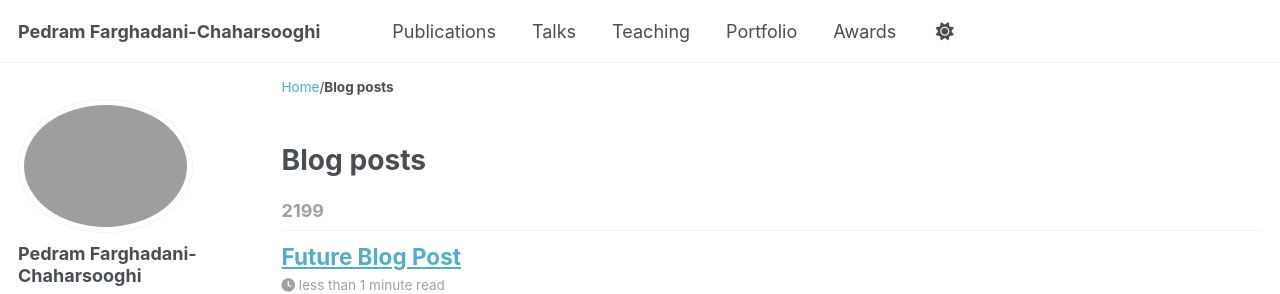
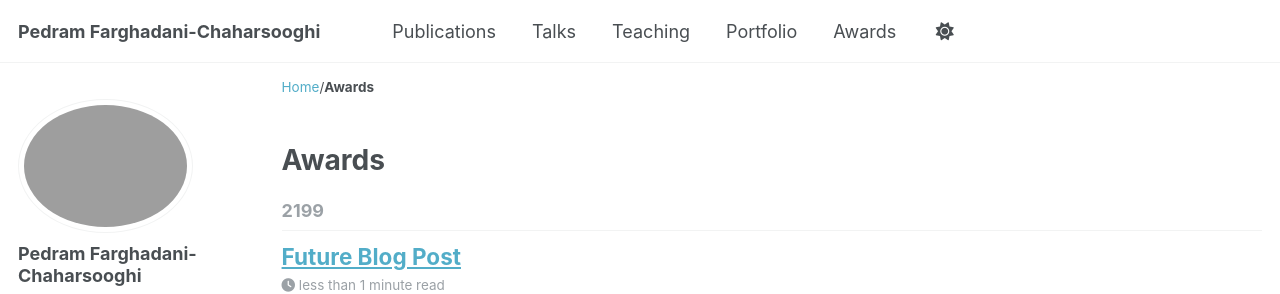
Before and after one commit to Pedram-Fdi/Pedram-Fdi.github.io, a Jekyll site: the page built from _pages/year-archive.html, in a window 1280 px wide and 900 px high. Shown: the top 294 px of the window. Built offline with Jekyll 4.4.1, drawn with Linux system fonts in a browser that asks for light colours; some web fonts are replaced.

Commit message:
Update year-archive.html

```diff
--- a/_pages/year-archive.html
+++ b/_pages/year-archive.html
@@ -1,7 +1,7 @@
 ---
 layout: archive
 permalink: /year-archive/
-title: "Blog posts"
+title: "Awards"
 author_profile: true
 redirect_from:
   - /wordpress/blog-posts/
```
